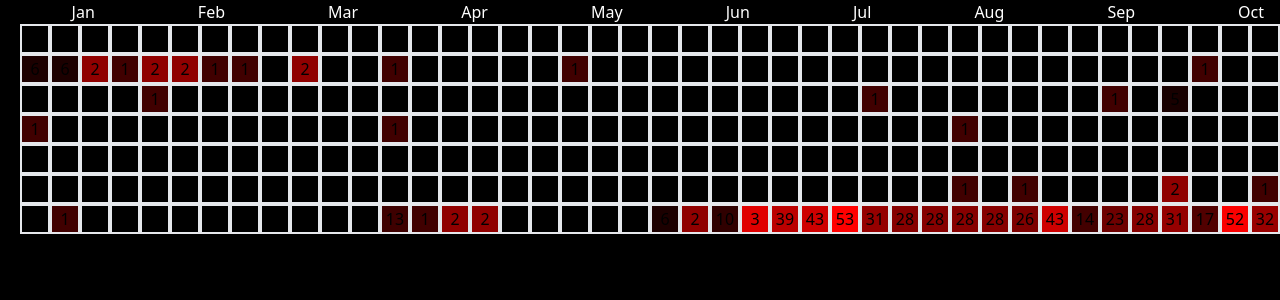
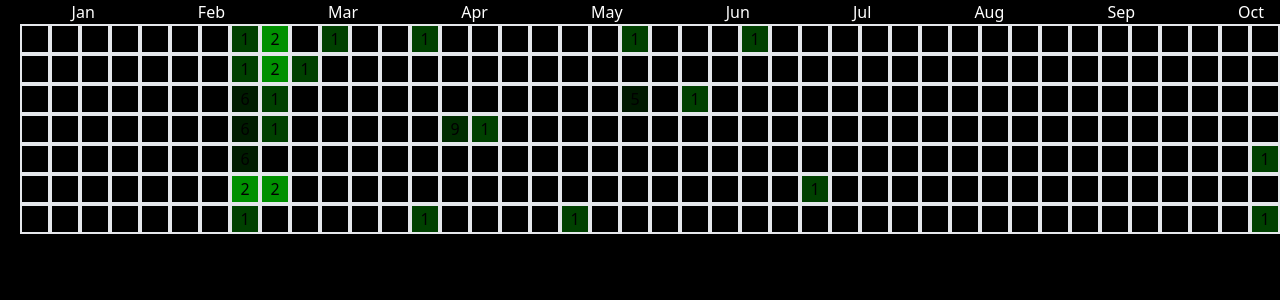
Before and after one commit to bhancockio/TweetCommitDMBot, a Next.js app in the folder TweetCommitGraph/: page / in a window 1280 px wide. Shown: the top 300 px of the page. Built offline with nearby package versions, Linux system fonts and the light colour scheme.

Commit message:
fix date numbering

```diff
--- a/TweetCommitGraph/src/components/TweetGraphContainer.tsx
+++ b/TweetCommitGraph/src/components/TweetGraphContainer.tsx
@@ -1,54 +1,83 @@
 import dayjs from "dayjs";
 import { useEffect, useState } from "react";
 import { type TweetMilestone } from "../types/TweetMilestone";
-import { getCurrentMonth, getMonthRangeForDates } from "../utils/dateUtil";
+import {
+  convertIndexToWeekIndex,
+  getCurrentMonth,
+  getMonthRangeForDates,
+} from "../utils/dateUtil";
 import { tweetMilestone } from "../utils/dbData";
 
-const SQUARE_BG_COLOR_BASE = "#ff0000";
+const SQUARE_BG_COLOR_BASE = "#00FF00";
 
 function TweetGraphContainer() {
   const [data] = useState<TweetMilestone>(tweetMilestone);
   const [months, setMonths] = useState<string[]>([getCurrentMonth()]);
-  const [dateKeys, setDateKeys] = useState<string[]>([]);
-  const [tweetsPerDate, setTweetsPerDate] = useState<{
-    [key: string]: number;
-  }>(null);
+  const [tweetValues, setTweetValues] = useState([]);
   const [maxTweetsPerDay, setMaxTweetsPerDay] = useState<number>(0);
 
-  const getTweetsPerDate = (date: string): number => {
-    if (tweetsPerDate) {
-      return tweetsPerDate[date] ? tweetsPerDate[date] : 0;
-    }
-    return 0;
-  };
-
-  const getSquareFormattedOpacityForDate = (date: string): string => {
-    const percentage = tweetsPerDate[date] / maxTweetsPerDay;
+  const getTweetTileBackgroundColor = (tweets: number): string => {
+    const percentage = tweets / maxTweetsPerDay;
     const hex = (255 * percentage).toString(16);
     const hexFormatted = hex.split(".")[0].padEnd(2, "0");
     return SQUARE_BG_COLOR_BASE + hexFormatted;
   };
 
   useEffect(() => {
-    const getDateKeys = (tweets: { [key: string]: number }): string[] => {
+    const getSortedTweetValues = (tweets: {
+      [key: string]: number;
+    }): number[] => {
       const keys = Object.keys(tweets).sort((a: string, b: string) =>
         dayjs(a).isBefore(dayjs(b)) ? -1 : 1
       );
 
       // Remove the oldest dates to fix into the 7xn grid.
-      keys.shift();
+      while (keys.length % 7 !== 0) {
+        console.log("Pop key");
+        keys.shift();
+      }
 
-      return keys;
+      console.log("Total tweeets", keys.length);
+
+      // Iterate through all keys and populate tweet values
+      const values: number[] = [];
+      keys.forEach((k) => values.push(tweets[k]));
+
+      console.log("Tweet values", values);
+
+      return values;
     };
 
+    console.log("maxtweets", data.maxTweets);
     setMaxTweetsPerDay(data.maxTweets);
-    console.log("maxtweets", data.maxTweets);
-    setTweetsPerDate(data.tweets);
-    setDateKeys(getDateKeys(data.tweets));
+    const tweetValues = getSortedTweetValues(data.tweets);
+    setTweetValues(tweetValues);
     setMonths(getMonthRangeForDates(data.startDate, data.endDate));
   }, [data]);
 
-  console.log(getTweetsPerDate("2023-01-15") / maxTweetsPerDay);
+  const generateTweetTile = () => {
+    const tweetTiles = [];
+    for (let i = 0; i < tweetValues.length; i++) {
+      const weekIndex = convertIndexToWeekIndex(i, tweetValues.length);
+      const tweetsForTile = tweetValues[weekIndex];
+
+      tweetTiles.push(
+        <div
+          key={weekIndex}
+          className={
+            "flex h-[30px] w-[30px] items-center justify-center border-2"
+          }
+          style={{
+            backgroundColor: getTweetTileBackgroundColor(tweetsForTile),
+          }}
+        >
+          {tweetsForTile}
+        </div>
+      );
+    }
+    return tweetTiles;
+  };
+
   return (
     <div className="flex h-[900px] w-[1600px] flex-row bg-black px-[20px]">
       <div className="flex flex-grow flex-col">
@@ -62,19 +91,8 @@ function TweetGraphContainer() {
         </div>
         {/* COMMIT SQUARE GRAPH */}
         <div className="flex flex-row flex-wrap">
-          {dateKeys.map((date) => (
-            <div
-              key={date}
-              className={
-                "flex h-[30px] w-[30px] items-center justify-center border-2"
-              }
-              style={{
-                backgroundColor: getSquareFormattedOpacityForDate(date),
-              }}
-            >
-              {getTweetsPerDate(date)}
-            </div>
-          ))}
+          {/* TODO: Iterate through the first day in the graph for 52 weeks then go to the next day */}
+          {generateTweetTile()}
         </div>
       </div>
     </div>
--- a/TweetCommitGraph/src/utils/dateUtil.ts
+++ b/TweetCommitGraph/src/utils/dateUtil.ts
@@ -37,3 +37,13 @@ const MONTHS: { [key: number]: string } = {
   10: "Nov",
   11: "Dec",
 };
+
+export const convertIndexToWeekIndex = (
+  index: number,
+  numberOfDays: number
+): number => {
+  const DAYS_IN_WEEK = 7;
+  const totalWeeks = Math.ceil(numberOfDays / 7);
+
+  return (index % totalWeeks) * DAYS_IN_WEEK + Math.floor(index / totalWeeks);
+};
```
Also changed, not shown: 1 other file (tests, documents, lock files or other folders).
